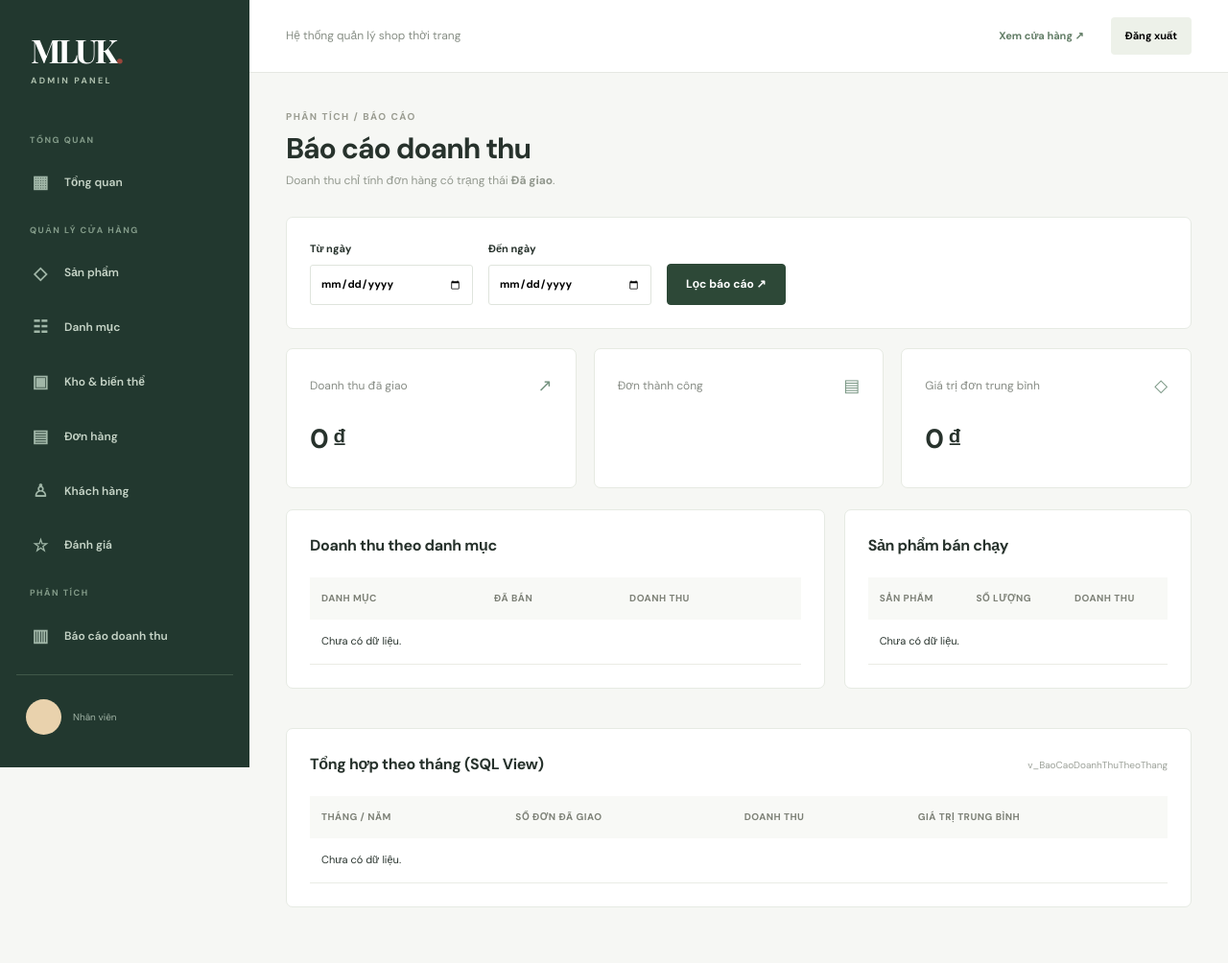
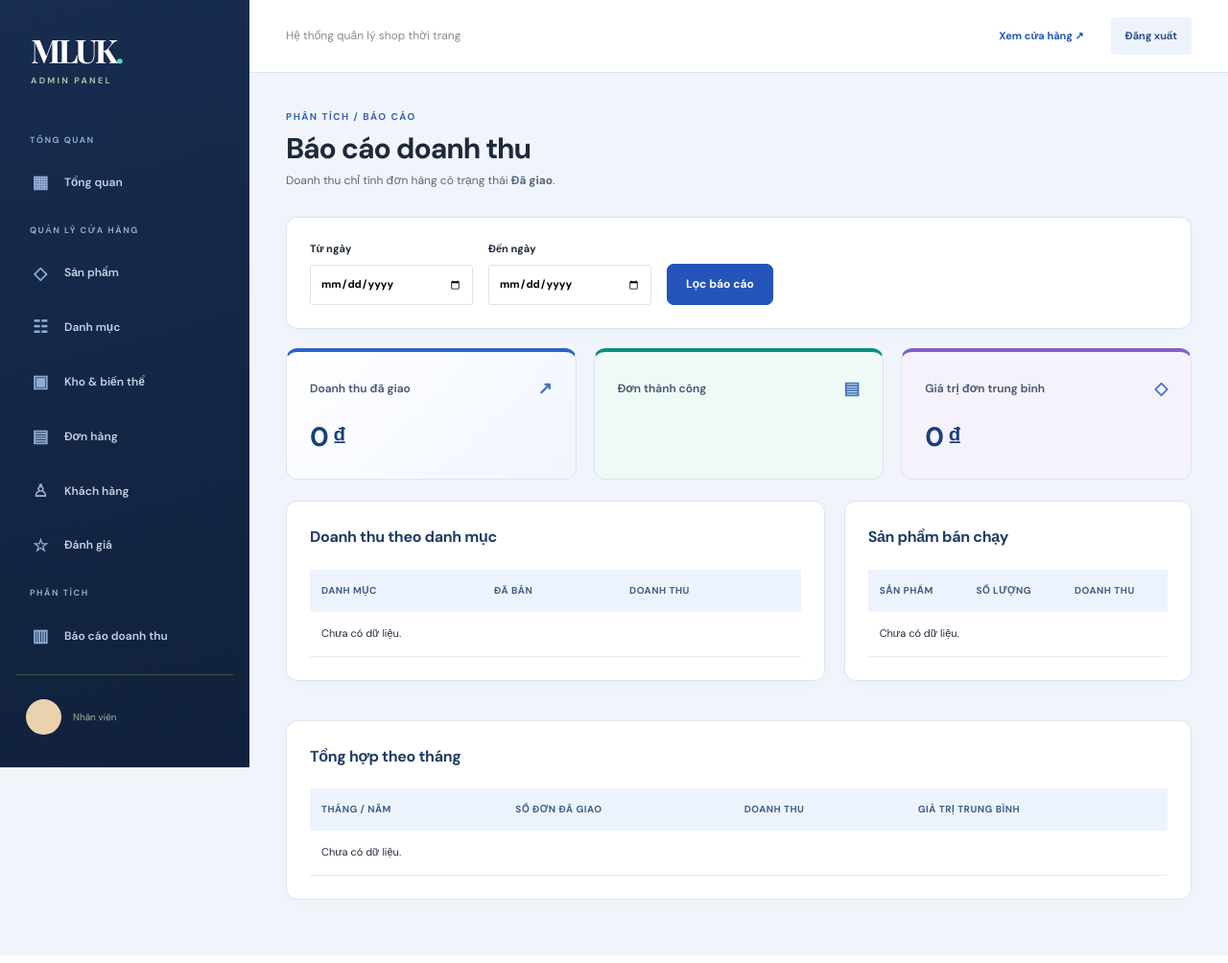
Before and after one commit to kkkk99900/mluk-fashion-shop, a Flask app: template templates/admin_reports.html in a window 1280 px wide. Shown: the whole page at 96% size. Run offline with Flask 3, Linux system fonts and the light colour scheme; the template is opened without the code that fills it, so the values that code supplies are empty.

Commit message:
Refresh admin colors and highlight revenue reports

```diff
--- a/static/css/style.css
+++ b/static/css/style.css
@@ -122,3 +122,117 @@
 @media (max-width: 550px) {
   .header-actions { gap: 4px; }
 }
+
+/* Admin colors and revenue emphasis. */
+.admin-body {
+  --admin-blue: #2454ba;
+  --admin-teal: #087f70;
+  background: #f1f5fb;
+  color: #1e293b;
+}
+.admin-body .admin-sidebar {
+  background: linear-gradient(165deg, #172c50, #11213b);
+  color: #e6edf9;
+}
+.admin-body .admin-logo .logo-dot { color: #54d5c1; }
+.admin-body .admin-menu > a { position: relative; color: #c3d0e4; border-radius: 8px; }
+.admin-body .admin-menu > a span { color: #91abd3; }
+.admin-body .admin-menu > a:hover { background: #253e63; color: #fff; }
+.admin-body .admin-menu > a.selected { background: #2d5db5; color: #fff; }
+.admin-body .admin-menu > a.selected span { color: #fff; }
+.admin-body .admin-menu > a.selected::before {
+  left: 0;
+  background: #65e2ce;
+  border-radius: 3px;
+}
+.admin-body .nav-section-title { color: #91a7c8; }
+.admin-body .admin-header { border-bottom-color: #dce5f2; }
+.admin-body .admin-header-right a { color: #2454ba; }
+.admin-body .admin-logout { background: #edf2fc; color: #2c4d85; }
+.admin-body .admin-overline { color: #3563af; }
+.admin-body .admin-page-head > div > p:last-child { color: #58677e; }
+.admin-body .admin-btn { background: #2454ba; border-color: #2454ba; border-radius: 7px; }
+.admin-body .admin-btn:hover { background: #193f92; border-color: #193f92; }
+.admin-body .panel {
+  border-color: #dce5f1;
+  border-radius: 12px;
+  box-shadow: 0 3px 14px #203f6b06;
+}
+.admin-body .panel-head h3 { color: #213c65; }
+.admin-body .panel-head > a { color: #2454ba; }
+.admin-body .stat-card {
+  border-color: #dce5f1;
+  border-top: 4px solid #2d63c8;
+  border-radius: 12px;
+  background: linear-gradient(135deg, #fff, #f0f5ff);
+}
+.admin-body .stat-card:nth-child(2) { border-top-color: #0b8f80; background: #effaf7; }
+.admin-body .stat-card:nth-child(3) { border-top-color: #8560c2; background: #f6f2fc; }
+.admin-body .stat-card:nth-child(4) { border-top-color: #cf8a25; background: #fff8ed; }
+.admin-body .stat-card-top { color: #425570; font-weight: 600; }
+.admin-body .stat-card-top i { color: #4273bd; }
+.admin-body .stat-card strong {
+  color: #183f7c;
+  white-space: normal;
+  overflow-wrap: anywhere;
+  line-height: 1.2;
+  font-variant-numeric: tabular-nums;
+}
+.admin-body .stat-card small { color: #62728b; }
+.admin-body .admin-table th { background: #edf3fc; color: #405e88; }
+.admin-body .admin-table td { border-bottom-color: #e7edf6; }
+.admin-body .admin-table tbody tr:nth-child(even) { background: #f8fafd; }
+.admin-body .admin-table tbody tr:hover { background: #edf5ff; }
+.admin-body .chart-bar { background: linear-gradient(0deg, #2656b9, #41bcb0); border-radius: 6px 6px 0 0; }
+.admin-body .inventory-alert { background: #fff3dd; color: #8a5413; border-left: 3px solid #dc9a31; }
+.admin-body .status-DaGiao { background: #d9f5e8; color: #17643d; }
+.admin-body .status-ChoXacNhan { background: #fff0cf; color: #805007; }
+.admin-body .status-DaHuy { background: #ffe3e6; color: #a12c40; }
+.admin-page-reports .admin-page-head {
+  padding: 24px;
+  border: 1px solid #cddcf2;
+  border-left: 5px solid #2454ba;
+  border-radius: 12px;
+  background: linear-gradient(110deg, #e8f0ff, #effaf8);
+}
+.admin-page-reports .admin-page-head h1 { color: #153c76; }
+.admin-page-reports .report-filter-panel { border-top: 3px solid #4480d0; }
+.admin-page-reports .report-filter { flex-wrap: wrap; }
+.admin-page-reports .report-filter label { display: grid; gap: 7px; color: #425570; font-size: 12px; font-weight: 600; }
+.admin-page-reports .report-filter input {
+  min-height: 42px;
+  max-width: 100%;
+  padding: 9px 12px;
+  border: 1px solid #cdd9eb;
+  border-radius: 7px;
+  background: #f8faff;
+  color: #213c65;
+}
+.admin-page-reports .report-filter input:focus-visible { outline: 2px solid #2454ba; outline-offset: 2px; }
+.admin-page-reports .revenue-primary {
+  background: linear-gradient(120deg, #185e63, #087b70);
+  border-color: #176b69;
+  box-shadow: 0 6px 18px #087b701a;
+}
+.admin-page-reports .revenue-primary .stat-card-top,
+.admin-page-reports .revenue-primary .stat-card-top i { color: #d1f5ef; }
+.admin-page-reports .revenue-primary strong { color: #fff; }
+.admin-page-reports .revenue-stats strong { font-size: clamp(23px, 2.3vw, 34px); }
+.admin-page-reports .panel-head { border-bottom: 1px solid #e3ebf7; padding-bottom: 14px; }
+.admin-page-reports .panel-head h3::before {
+  content: '';
+  display: inline-block;
+  width: 4px;
+  height: 16px;
+  margin-right: 9px;
+  border-radius: 2px;
+  background: #148d83;
+  vertical-align: -2px;
+}
+.admin-page-reports .admin-table .revenue-amount { color: #067160; font-variant-numeric: tabular-nums; }
+@media (max-width: 550px) {
+  .admin-page-reports .admin-page-head { padding: 18px; }
+  .admin-page-reports .revenue-stats { grid-template-columns: minmax(0, 1fr); }
+  .admin-page-reports .report-filter label { min-width: 0; flex-basis: 100%; }
+  .admin-page-reports .report-filter .admin-btn { width: 100%; }
+}
--- a/templates/admin_base.html
+++ b/templates/admin_base.html
@@ -1,5 +1,5 @@
-<!doctype html><html lang="vi"><head><meta charset="utf-8"><meta name="viewport" content="width=device-width,initial-scale=1"><title>{% block title %}Quản trị{% endblock %} | MLUK Admin</title><link rel="preconnect" href="https://fonts.googleapis.com"><link rel="preconnect" href="https://fonts.gstatic.com" crossorigin><link href="https://fonts.googleapis.com/css2?family=DM+Sans:wght@400;500;600;700&family=Playfair+Display:wght@500;600;700&display=swap" rel="stylesheet"><link rel="stylesheet" href="{{ url_for('static',filename='css/style.css') }}"></head>
-<body class="admin-body"><div class="admin-layout"><aside class="admin-sidebar"><a class="logo admin-logo" href="{{ url_for('dashboard') }}">MLUK<span class="logo-dot">.</span><small>ADMIN PANEL</small></a><div class="nav-section-title">TỔNG QUAN</div>
+<!doctype html><html lang="vi"><head><meta charset="utf-8"><meta name="viewport" content="width=device-width,initial-scale=1"><title>{% block title %}Quản trị{% endblock %} | MLUK Admin</title><link rel="preconnect" href="https://fonts.googleapis.com"><link rel="preconnect" href="https://fonts.gstatic.com" crossorigin><link href="https://fonts.googleapis.com/css2?family=DM+Sans:wght@400;500;600;700&family=Playfair+Display:wght@500;600;700&display=swap" rel="stylesheet"><link rel="stylesheet" href="{{ url_for('static',filename='css/style.css',v='admin-colors-1') }}"></head>
+<body class="admin-body admin-page-{{ page }}"><div class="admin-layout"><aside class="admin-sidebar"><a class="logo admin-logo" href="{{ url_for('dashboard') }}">MLUK<span class="logo-dot">.</span><small>ADMIN PANEL</small></a><div class="nav-section-title">TỔNG QUAN</div>
 <nav class="admin-menu"><a class="{% if page=='dashboard' %}selected{% endif %}" href="{{ url_for('dashboard') }}"><span>▦</span> Tổng quan</a><div class="nav-section-title">QUẢN LÝ CỬA HÀNG</div><a class="{% if page=='products' %}selected{% endif %}" href="{{ url_for('admin_products') }}"><span>◇</span> Sản phẩm</a><a class="{% if page=='categories' %}selected{% endif %}" href="{{ url_for('admin_categories') }}"><span>☷</span> Danh mục</a><a class="{% if page=='inventory' %}selected{% endif %}" href="{{ url_for('admin_inventory') }}"><span>▣</span> Kho & biến thể</a><a class="{% if page=='orders' %}selected{% endif %}" href="{{ url_for('admin_orders') }}"><span>▤</span> Đơn hàng</a><a class="{% if page=='customers' %}selected{% endif %}" href="{{ url_for('admin_customers') }}"><span>♙</span> Khách hàng</a><a class="{% if page=='reviews' %}selected{% endif %}" href="{{ url_for('admin_reviews') }}"><span>☆</span> Đánh giá</a><div class="nav-section-title">PHÂN TÍCH</div><a class="{% if page=='reports' %}selected{% endif %}" href="{{ url_for('admin_reports') }}"><span>▥</span> Báo cáo doanh thu</a></nav>
 <div class="sidebar-bottom"><div class="sidebar-avatar">{{ me.TenDangNhap[:1]|upper }}</div><div><b>{{ me.TenDangNhap }}</b><small>{{ 'Quản trị viên' if me.VaiTro=='Admin' else 'Nhân viên' }}</small></div></div></aside>
 <div class="admin-main"><header class="admin-header"><div><button class="mobile-menu" type="button" aria-label="Mở menu">☰</button><span>Hệ thống quản lý shop thời trang</span></div><div class="admin-header-right"><a href="{{ url_for('home') }}" target="_blank" rel="noopener">Xem cửa hàng ↗</a><form method="post" action="{{ url_for('logout') }}"><input type="hidden" name="_csrf" value="{{ csrf_token }}"><button type="submit" class="admin-logout">Đăng xuất</button></form></div></header>
--- a/templates/admin_reports.html
+++ b/templates/admin_reports.html
@@ -1,7 +1,7 @@
 {% extends 'admin_base.html' %}{% block title %}Báo cáo doanh thu{% endblock %}
 {% block content %}<div class="admin-page-head"><div><p class="admin-overline">PHÂN TÍCH / BÁO CÁO</p><h1>Báo cáo doanh thu</h1><p>Doanh thu chỉ tính đơn hàng có trạng thái <b>Đã giao</b>.</p></div></div>
-<div class="panel"><form method="get" class="report-filter"><label>Từ ngày<input type="date" name="from" value="{{ start }}" required></label><label>Đến ngày<input type="date" name="to" value="{{ end }}" required></label><button class="admin-btn" type="submit">Lọc báo cáo ↗</button></form></div>
-<div class="stats-grid stats-three"><div class="stat-card"><span class="stat-card-top">Doanh thu đã giao<i>↗</i></span><strong>{{ summary.DoanhThu|vnd }}</strong></div><div class="stat-card"><span class="stat-card-top">Đơn thành công<i>▤</i></span><strong>{{ summary.SoDon }}</strong></div><div class="stat-card"><span class="stat-card-top">Giá trị đơn trung bình<i>◇</i></span><strong>{{ summary.GiaTriTB|vnd }}</strong></div></div>
-<div class="dashboard-columns"><div class="panel"><div class="panel-head"><h3>Doanh thu theo danh mục</h3></div><div class="table-wrap"><table class="data-table admin-table"><thead><tr><th>Danh mục</th><th>Đã bán</th><th>Doanh thu</th></tr></thead><tbody>{% for x in by_cat %}<tr><td><b>{{ x.TenDM }}</b></td><td>{{ x.SoLuong }}</td><td>{{ x.DoanhThu|vnd }}</td></tr>{% else %}<tr><td colspan="3">Chưa có dữ liệu.</td></tr>{% endfor %}</tbody></table></div></div><div class="panel"><div class="panel-head"><h3>Sản phẩm bán chạy</h3></div><div class="table-wrap"><table class="data-table admin-table"><thead><tr><th>Sản phẩm</th><th>Số lượng</th><th>Doanh thu</th></tr></thead><tbody>{% for x in top %}<tr><td><b>{{ x.TenSP }}</b></td><td>{{ x.SoLuong }}</td><td>{{ x.DoanhThu|vnd }}</td></tr>{% else %}<tr><td colspan="3">Chưa có dữ liệu.</td></tr>{% endfor %}</tbody></table></div></div></div>
-<div class="panel"><div class="panel-head"><h3>Tổng hợp theo tháng (SQL View)</h3><span class="muted-text">v_BaoCaoDoanhThuTheoThang</span></div><div class="table-wrap"><table class="data-table admin-table"><thead><tr><th>Tháng / năm</th><th>Số đơn đã giao</th><th>Doanh thu</th><th>Giá trị trung bình</th></tr></thead><tbody>{% for x in monthly %}<tr><td><b>Tháng {{ x.Thang }}/{{ x.Nam }}</b></td><td>{{ x.SoDonThanhCong }}</td><td>{{ x.TongDoanhThu|vnd }}</td><td>{{ x.GiaTriDonTrungBinh|vnd }}</td></tr>{% else %}<tr><td colspan="4">Chưa có dữ liệu.</td></tr>{% endfor %}</tbody></table></div></div>
+<div class="panel report-filter-panel"><form method="get" class="report-filter"><label>Từ ngày<input type="date" name="from" value="{{ start }}" required></label><label>Đến ngày<input type="date" name="to" value="{{ end }}" required></label><button class="admin-btn" type="submit">Lọc báo cáo</button></form></div>
+<div class="stats-grid stats-three revenue-stats"><div class="stat-card revenue-primary"><span class="stat-card-top">Doanh thu đã giao<i>↗</i></span><strong>{{ summary.DoanhThu|vnd }}</strong></div><div class="stat-card"><span class="stat-card-top">Đơn thành công<i>▤</i></span><strong>{{ summary.SoDon }}</strong></div><div class="stat-card"><span class="stat-card-top">Giá trị đơn trung bình<i>◇</i></span><strong>{{ summary.GiaTriTB|vnd }}</strong></div></div>
+<div class="dashboard-columns"><div class="panel"><div class="panel-head"><h3>Doanh thu theo danh mục</h3></div><div class="table-wrap"><table class="data-table admin-table"><thead><tr><th>Danh mục</th><th>Đã bán</th><th>Doanh thu</th></tr></thead><tbody>{% for x in by_cat %}<tr><td><b>{{ x.TenDM }}</b></td><td>{{ x.SoLuong }}</td><td><strong class="revenue-amount">{{ x.DoanhThu|vnd }}</strong></td></tr>{% else %}<tr><td colspan="3">Chưa có dữ liệu.</td></tr>{% endfor %}</tbody></table></div></div><div class="panel"><div class="panel-head"><h3>Sản phẩm bán chạy</h3></div><div class="table-wrap"><table class="data-table admin-table"><thead><tr><th>Sản phẩm</th><th>Số lượng</th><th>Doanh thu</th></tr></thead><tbody>{% for x in top %}<tr><td><b>{{ x.TenSP }}</b></td><td>{{ x.SoLuong }}</td><td><strong class="revenue-amount">{{ x.DoanhThu|vnd }}</strong></td></tr>{% else %}<tr><td colspan="3">Chưa có dữ liệu.</td></tr>{% endfor %}</tbody></table></div></div></div>
+<div class="panel"><div class="panel-head"><h3>Tổng hợp theo tháng</h3></div><div class="table-wrap"><table class="data-table admin-table"><thead><tr><th>Tháng / năm</th><th>Số đơn đã giao</th><th>Doanh thu</th><th>Giá trị trung bình</th></tr></thead><tbody>{% for x in monthly %}<tr><td><b>Tháng {{ x.Thang }}/{{ x.Nam }}</b></td><td>{{ x.SoDonThanhCong }}</td><td><strong class="revenue-amount">{{ x.TongDoanhThu|vnd }}</strong></td><td>{{ x.GiaTriDonTrungBinh|vnd }}</td></tr>{% else %}<tr><td colspan="4">Chưa có dữ liệu.</td></tr>{% endfor %}</tbody></table></div></div>
 {% endblock %}
```
